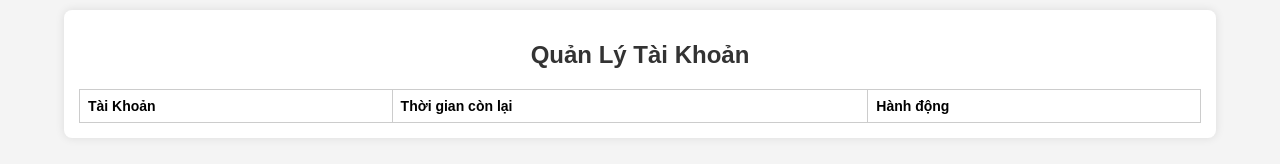
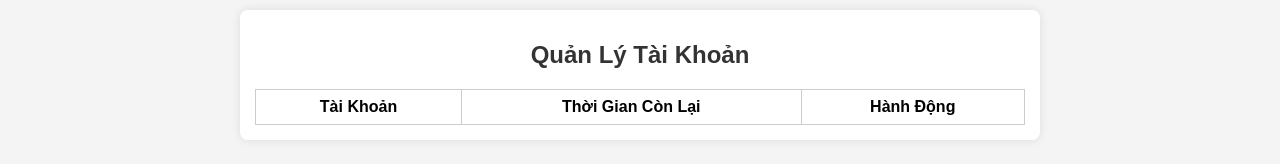
Before and after one commit to trinhhg-57/trinhhg-57.github.io, a plain HTML site: page manage.html in a window 1280 px wide. Drawn offline with Linux system fonts and the light colour scheme.

Commit message:
Update manage.html

```diff
--- a/manage.html
+++ b/manage.html
@@ -4,7 +4,7 @@
   <meta charset="UTF-8">
   <meta name="viewport" content="width=device-width, initial-scale=1.0, maximum-scale=1.0, user-scalable=no">
   <title>Quản Lý Tài Khoản</title>
-  <link rel="stylesheet" href="manage.css">
+  <link rel="stylesheet" href="index.css"> <!-- Sử dụng index.css để đồng bộ với các trang khác -->
 </head>
 <body>
   <div class="container">
@@ -14,8 +14,8 @@
         <thead>
           <tr>
             <th style="border: 1px solid #ccc; padding: 8px;">Tài Khoản</th>
-            <th style="border: 1px solid #ccc; padding: 8px;">Thời gian còn lại</th>
-            <th style="border: 1px solid #ccc; padding: 8px;">Hành động</th>
+            <th style="border: 1px solid #ccc; padding: 8px;">Thời Gian Còn Lại</th>
+            <th style="border: 1px solid #ccc; padding: 8px;">Hành Động</th>
           </tr>
         </thead>
         <tbody id="account-list"></tbody>
```
